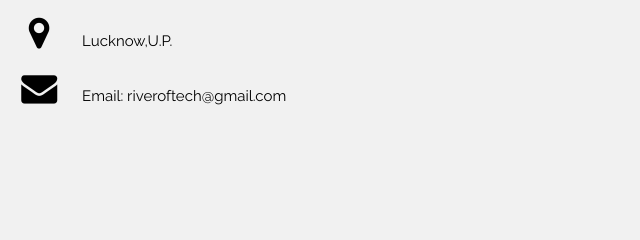
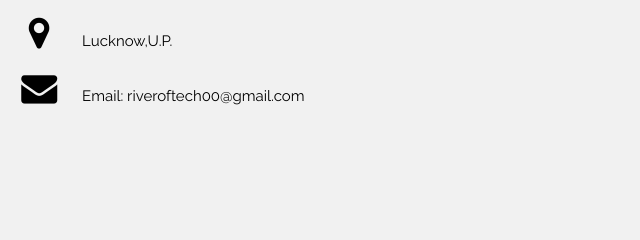
Before and after one commit to RIVER-OF-TECH/riveroftech, a plain HTML site: page index.html in a window 1280 px wide. Shown: the part 3385-3625 px from the top of the page, 0-640 px from the left. Drawn offline with nearby package versions, Linux system fonts and the light colour scheme.

Commit message:
Update index.html

```diff
--- a/index.html
+++ b/index.html
@@ -184,7 +184,7 @@ body, html {
   <div style="margin-top:48px">
     <p><i class="fa fa-map-marker fa-fw w3-xxlarge w3-margin-right"></i> Lucknow,U.P.</p>
 
-    <p><i class="fa fa-envelope fa-fw w3-xxlarge w3-margin-right"> </i> Email: riveroftech@gmail.com</p>
+    <p><i class="fa fa-envelope fa-fw w3-xxlarge w3-margin-right"> </i> Email: riveroftech00@gmail.com</p>
 
   </div>
 </div>
```
